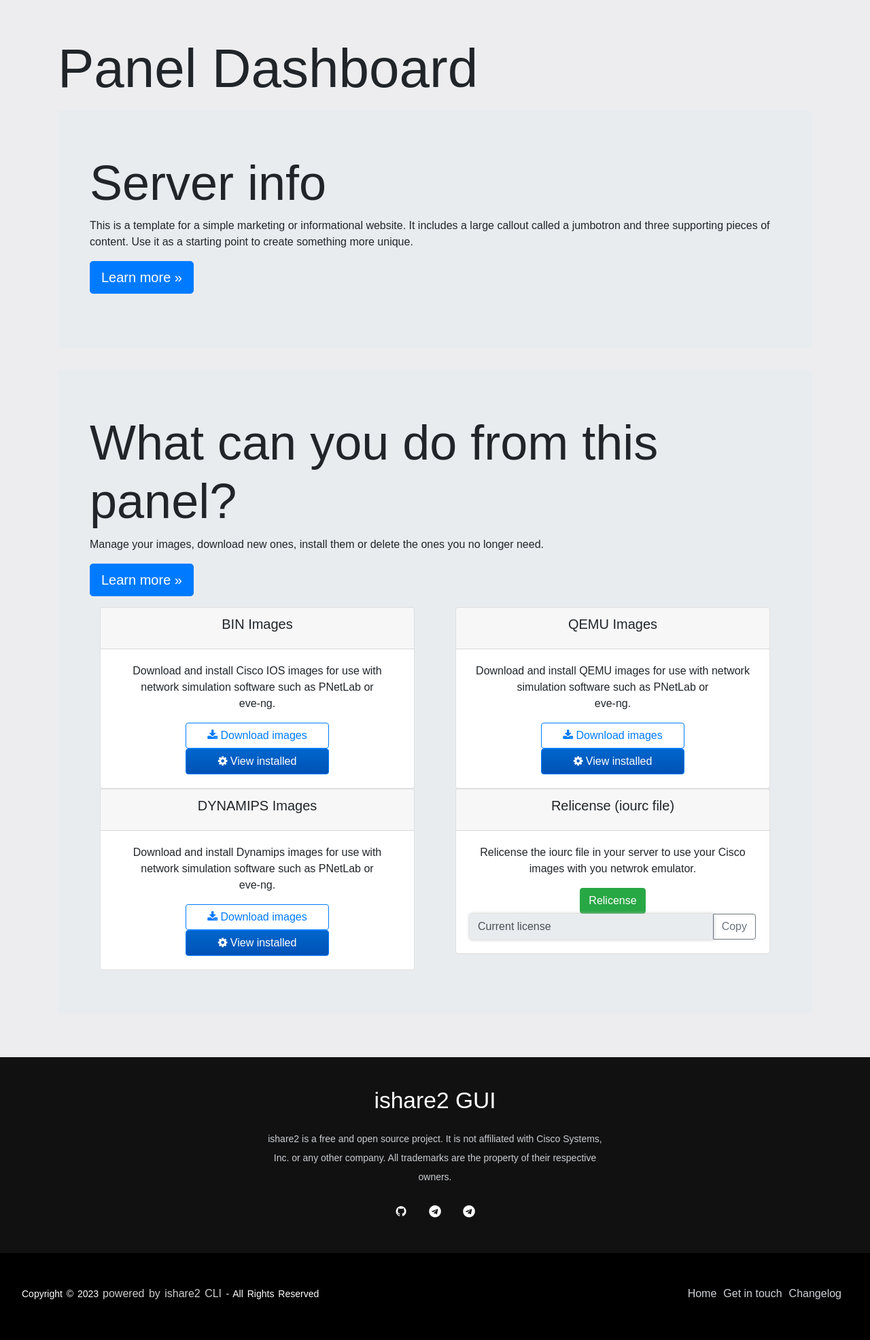
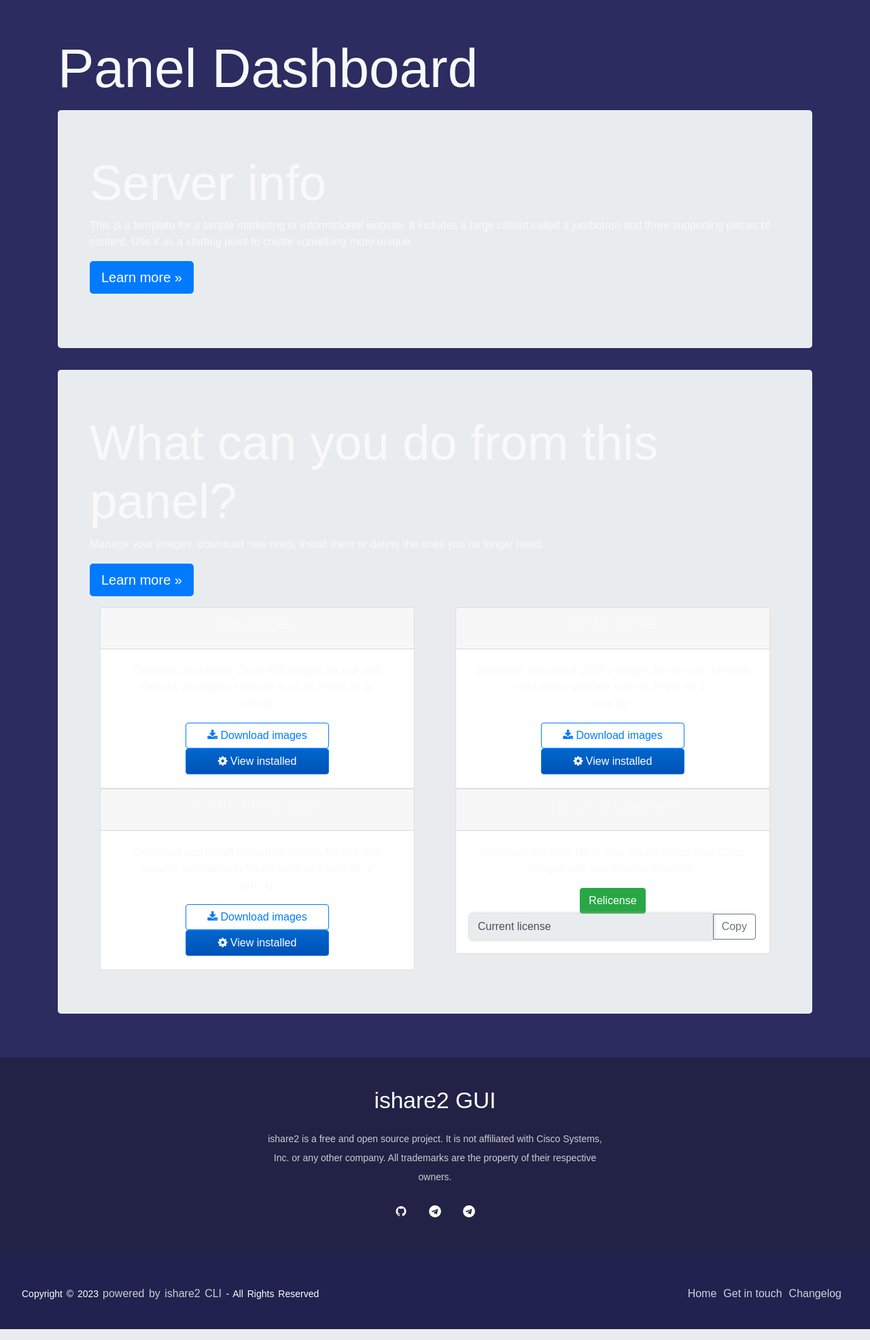
Before and after one commit to ishare2-org/ishare2-web-gui, a FastAPI app: page / in a window 1280 px wide. Shown: the part 86-2057 px from the top of the page at 68% size. Run offline with FastAPI, Linux system fonts and the light colour scheme; data that the repository does not hold is empty; some libraries are stand-ins or nearby versions.

Commit message:
Referencing color vars

```diff
--- a/web_app/src/static/styles/styles.css
+++ b/web_app/src/static/styles/styles.css
@@ -39,7 +39,8 @@
 }
 
 main {
-  background: #ededf0;
+  background: var(--main-dark);
+  color: var(--light);
   font-size: 16px;
   line-height: 1.5;
   font-weight: 400;
@@ -60,8 +61,7 @@ footer {
   bottom: 0;
   left: 0;
   right: 0;
-  background: #111;
-  height: auto;
+  background: var(--darker);
   width: 100vw;
   padding-top: 40px;
   color: #fff;
@@ -119,9 +119,9 @@ footer {
 }
 
 .footer-bottom {
-  background: #000;
+  background: var(--medium-darker);
   width: 100vw;
-  padding: 3rem 2rem 5rem;
+  padding: 3rem 2rem 4rem;
   text-align: center;
 }
 
```
